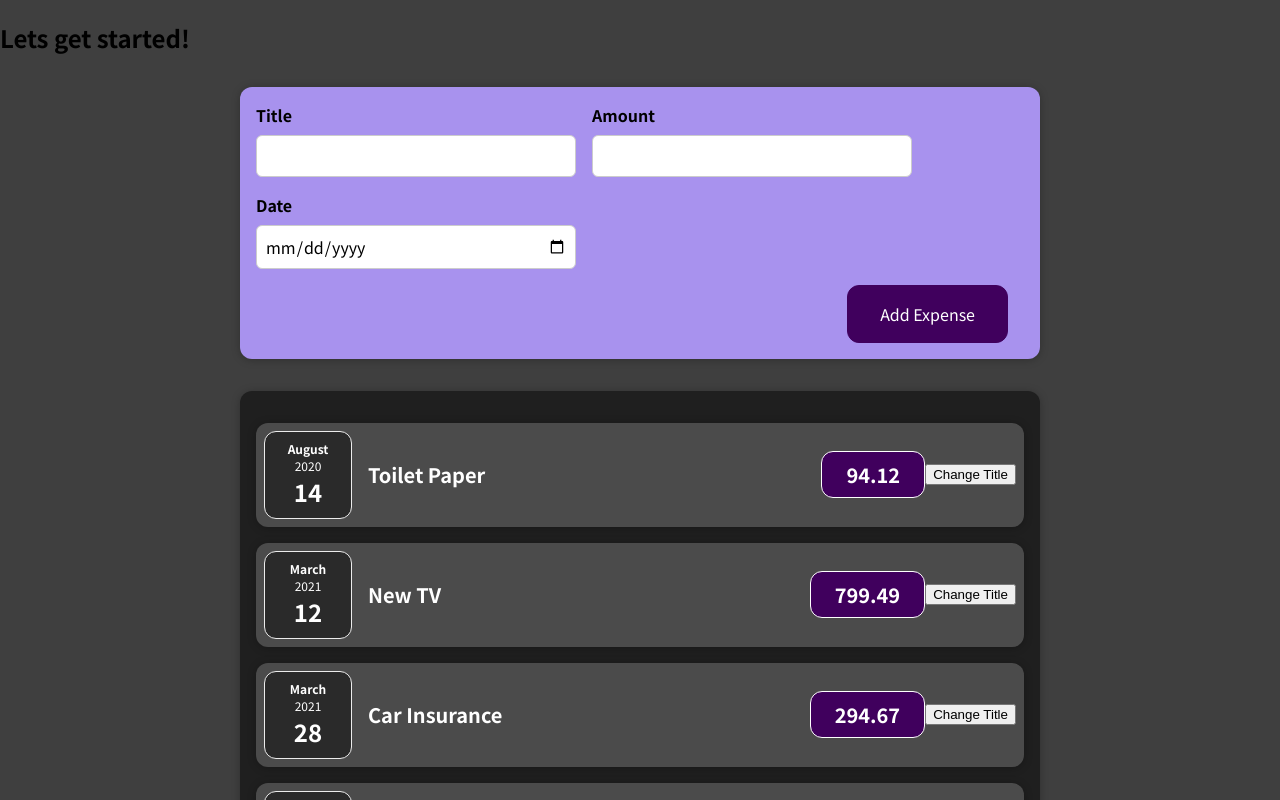
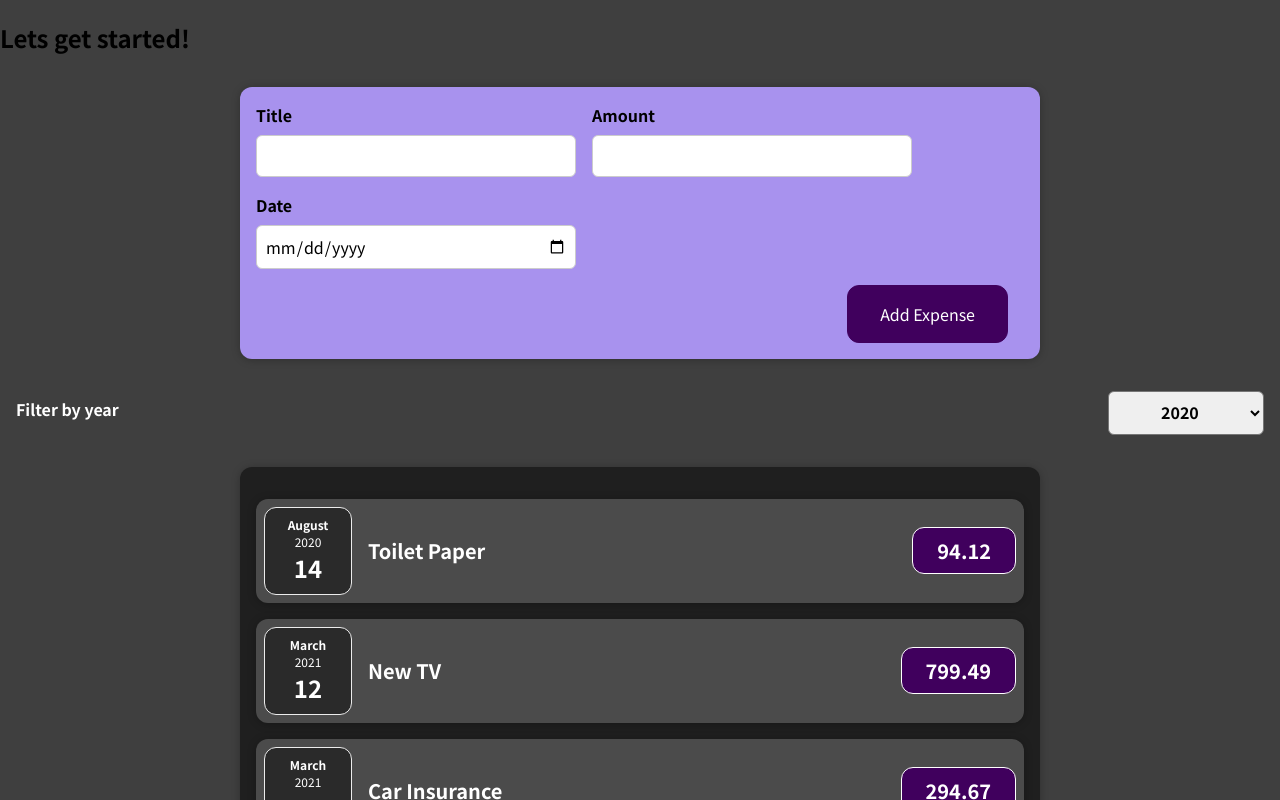
Before and after one commit to Ann-pixel/expense-app, a React (Create React App) app: page / in a window 1280 px wide. Shown: the top 800 px of the page. Built offline with nearby package versions, Linux system fonts and the light colour scheme; the HTML template or start-up script is replaced by a standard one.

Commit message:
added a filter component and passed its value up

```diff
--- a/src/components/ExpenseItem/ExpenseItem.jsx
+++ b/src/components/ExpenseItem/ExpenseItem.jsx
@@ -1,23 +1,15 @@
-import { useState } from "react";
 import ExpenseDate from "./ExpenseDate";
 import Card from "../Card/Card";
 import "./ExpenseItem.css";
 
 function ExpenseItem(props) {
-  const [title, setTitle] = useState(props.expense.title);
-
-  const clickHandler = () => {
-    console.log("click!");
-    setTitle("Clicked!");
-  };
   return (
     <Card className="expense-item">
       <ExpenseDate date={props.expense.date} />
       <div className="expense-item__description">
-        <h2>{title}</h2>
+        <h2>{props.expense.title}</h2>
         <div className="expense-item__price">{props.expense.amount}</div>
       </div>
-      <button onClick={clickHandler}>Change Title</button>
     </Card>
   );
 }
--- a/src/components/Expenses/Expenses.jsx
+++ b/src/components/Expenses/Expenses.jsx
@@ -1,13 +1,24 @@
 import ExpenseItem from "../ExpenseItem/ExpenseItem";
 import Card from "../Card/Card";
+import ExpensesFilter from "./ExpensesFilter";
 import "./Expenses.css";
+import { useState } from "react";
+
 function Expenses(props) {
+  const [filteredYear, setFilteredYear] = useState("2020");
+  const filterHandler = (year) => {
+    // console.log(year);
+    setFilteredYear(year);
+  };
   return (
-    <Card className="expenses">
-      {props.expenses.map((expense) => {
-        return <ExpenseItem key={expense.id} expense={expense} />;
-      })}
-    </Card>
+    <div>
+      <ExpensesFilter onFilter={filterHandler} selected={filteredYear} />
+      <Card className="expenses">
+        {props.expenses.map((expense) => {
+          return <ExpenseItem key={expense.id} expense={expense} />;
+        })}
+      </Card>
+    </div>
   );
 }
 export default Expenses;
--- /dev/null
+++ b/src/components/Expenses/ExpensesFilter.css
@@ -0,0 +1,24 @@
+.expenses-filter {
+  color: white;
+  padding: 0 1rem;
+}
+
+.expenses-filter__control {
+  display: flex;
+  width: 100%;
+  align-items: center;
+  justify-content: space-between;
+  margin: 1rem 0;
+}
+
+.expenses-filter label {
+  font-weight: bold;
+  margin-bottom: 0.5rem;
+}
+
+.expenses-filter select {
+  font: inherit;
+  padding: 0.5rem 3rem;
+  font-weight: bold;
+  border-radius: 6px;
+}
--- /dev/null
+++ b/src/components/Expenses/ExpensesFilter.jsx
@@ -0,0 +1,22 @@
+import "./ExpensesFilter.css";
+
+const ExpensesFilter = (props) => {
+  const onChangeHandler = (evt) => {
+    props.onFilter(evt.target.value);
+  };
+  return (
+    <div className="expenses-filter">
+      <div className="expenses-filter__control">
+        <label>Filter by year</label>
+        <select value={props.selected} onChange={onChangeHandler}>
+          <option value="2022">2022</option>
+          <option value="2021">2021</option>
+          <option value="2020">2020</option>
+          <option value="2019">2019</option>
+        </select>
+      </div>
+    </div>
+  );
+};
+
+export default ExpensesFilter;
```
